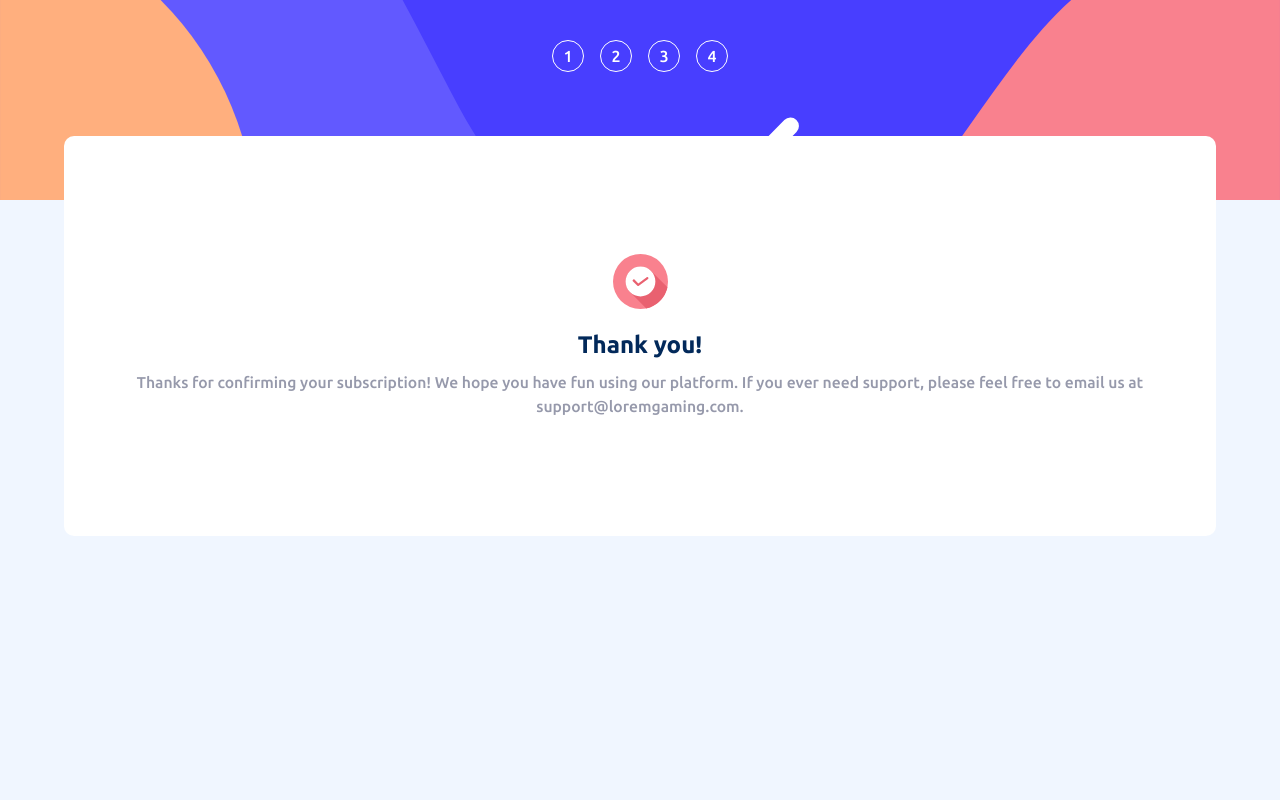
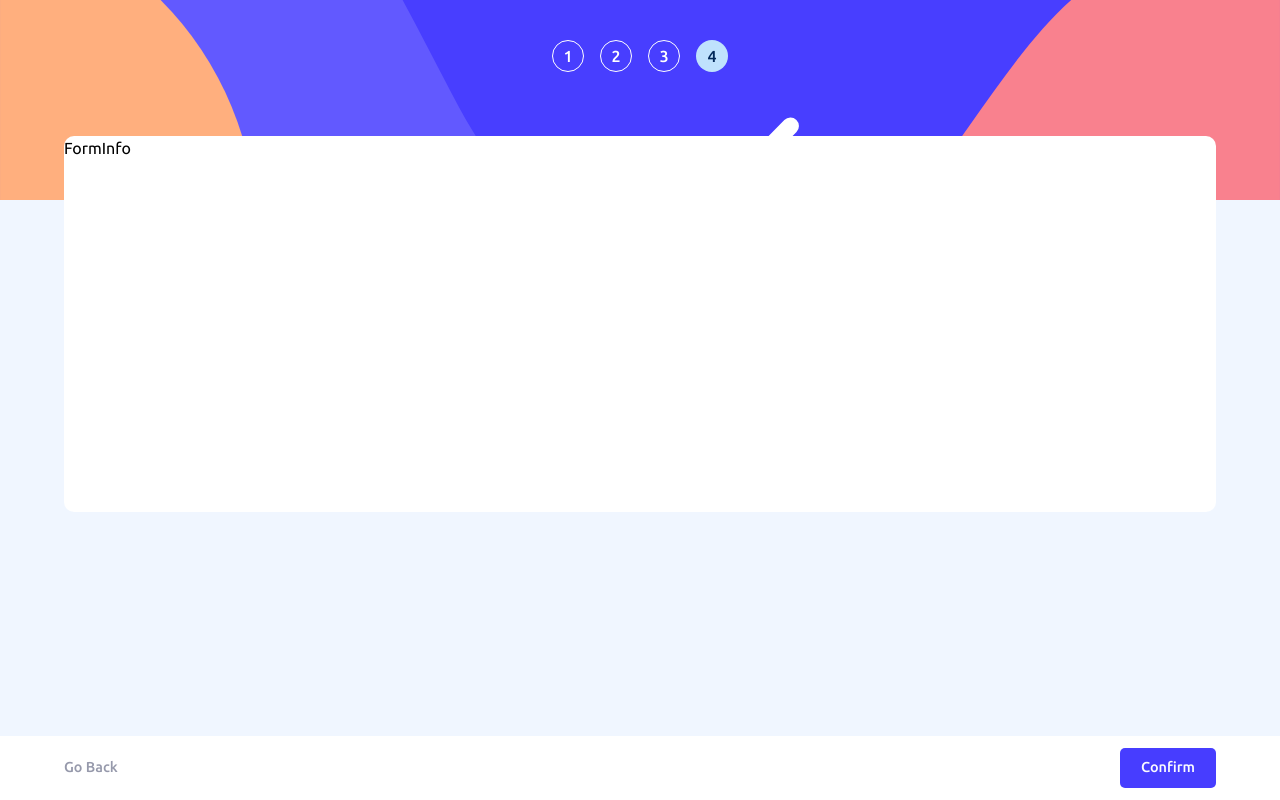
Before and after one commit to liliaferrouk/multistep-form, a React (Create React App) app: page / in a window 1280 px wide. Built offline with nearby package versions, Linux system fonts and the light colour scheme; the HTML template or start-up script is replaced by a standard one.

Commit message:
some changes

```diff
--- a/src/App.js
+++ b/src/App.js
@@ -5,20 +5,21 @@ import StepBar from "./components/StepBar";
 import ThankYou from "./components/ThankYou";
 
 function App() {
-  const [step,setStep] = useState(5)
+  const submited = false
+  const step= 4
   return (
     <div className="App">
       <main>
         <StepBar step={step}/>
         <section>
           {
-            (step>4)
+            (submited)
             ?
             <ThankYou/>
             :
             <>
               <FormInfo step={step}/>
-              <Buttons step={step} setStep={setStep}/>
+              <Buttons step={step}/>
             </>
           }
         </section>
--- a/src/components/Buttons.js
+++ b/src/components/Buttons.js
@@ -1,10 +1,10 @@
 import React from 'react'
 import './Buttons.css'
 
-function Buttons({step,setStep}) {
+function Buttons({step}) {
   return (
     <div className='buttons'>
-      <div className={`btn-back ${step <= 1 ? 'hidden' : ''}`}>
+      <div className={`btn-back ${step <= 1 ? 'hidden' : ''}`} >
         Go Back
       </div>
       {
```
